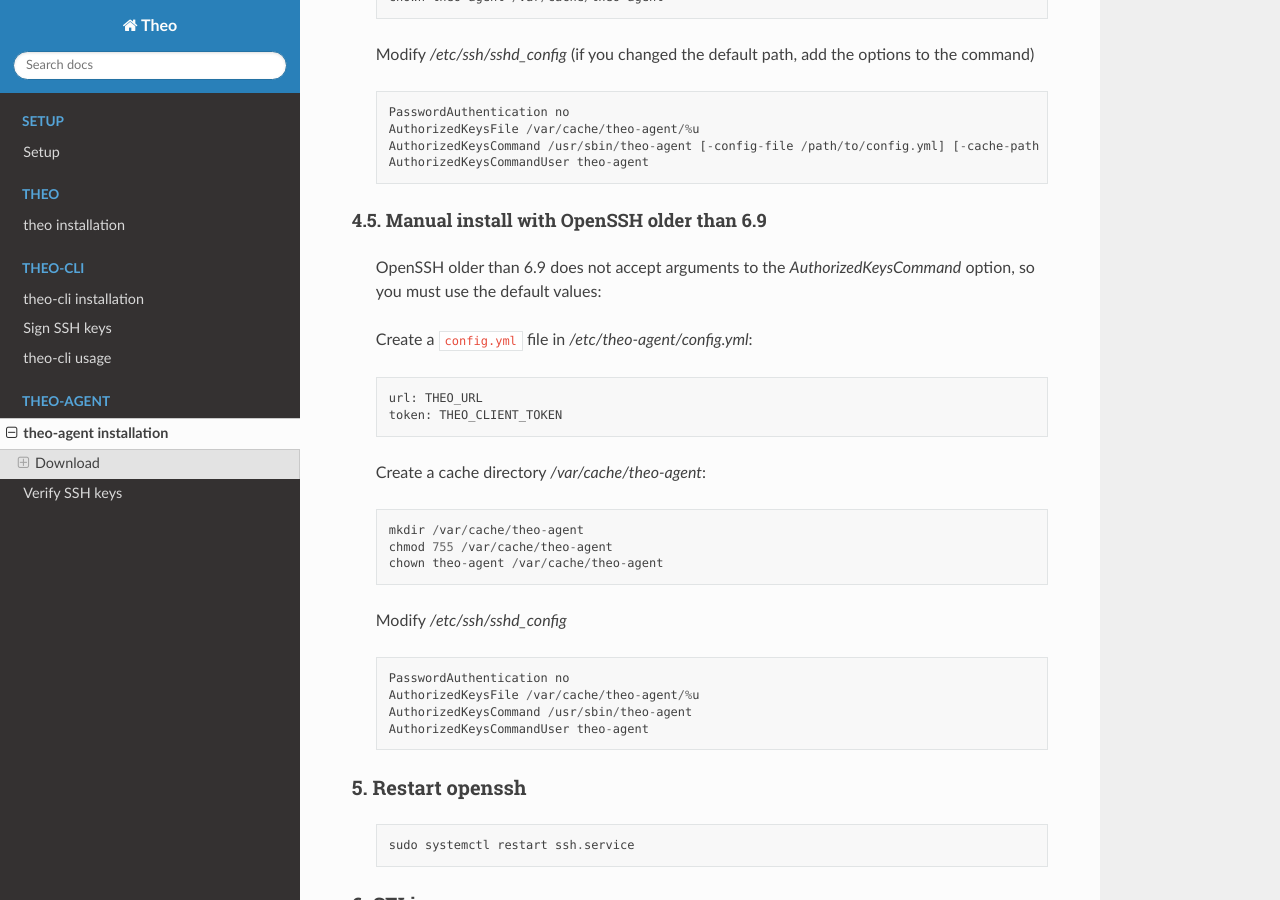
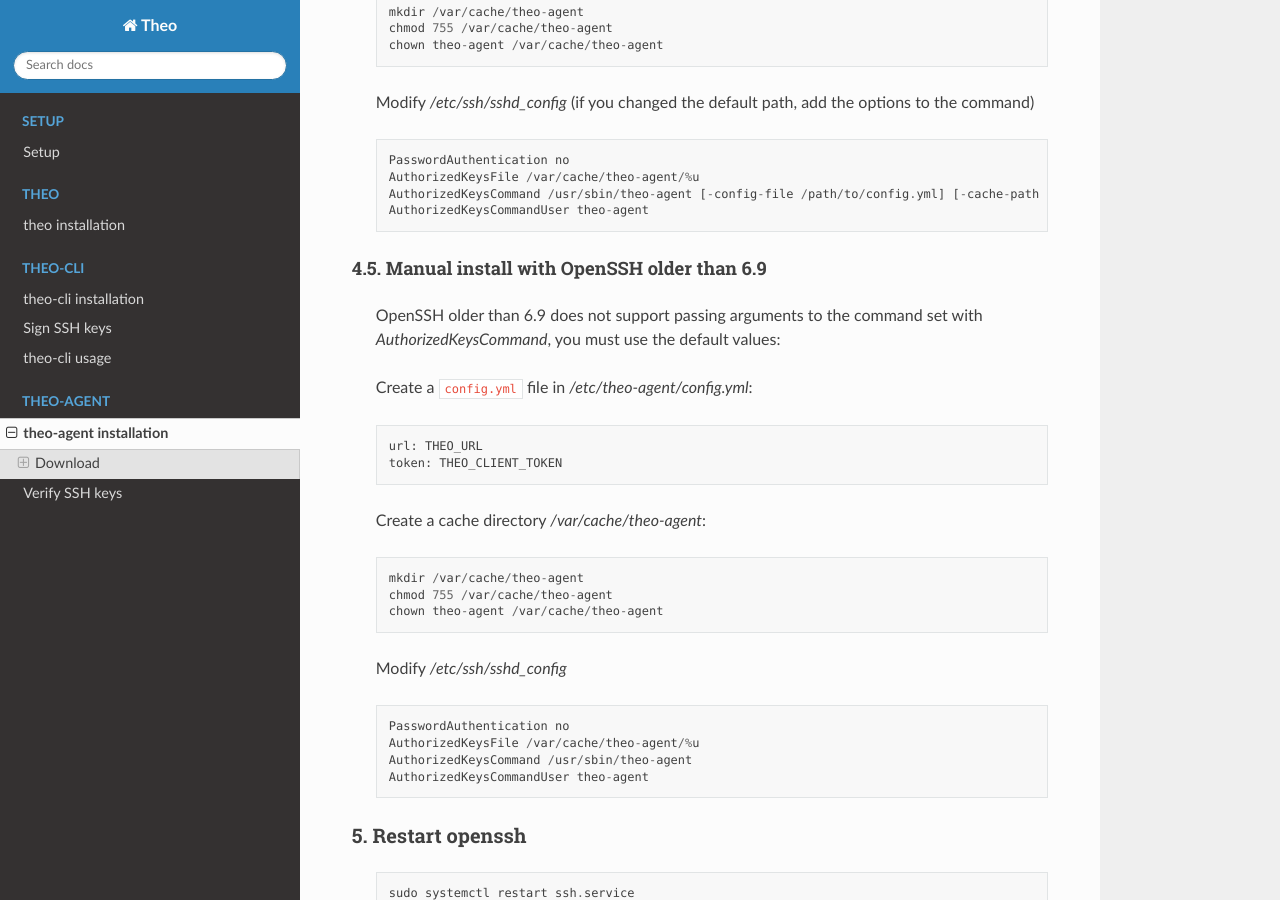
Before and after one commit to theoapp/theo-docs, a Sphinx documentation site: the page built from docs/theo-agent/installation.rst, in a window 1280 px wide and 900 px high, scrolled down 1851 px. Built offline with Sphinx 7.4.7 and the Read the Docs theme 2.0.0, drawn with Linux system fonts in a browser that asks for light colours; some of the changed text lies outside the part shown.

Commit message:
Rephrase OpenSSH < 6.9 limitation

```diff
--- a/docs/theo-agent/installation.rst
+++ b/docs/theo-agent/installation.rst
@@ -110,7 +112,7 @@
 4.5. Manual install with OpenSSH older than 6.9
 """"""""""""""""""""""""""""""""""""""""""""""""""""""""""
 
-    OpenSSH older than 6.9 does not accept arguments to the `AuthorizedKeysCommand` option, so you must use the default values:
+    OpenSSH older than 6.9 does not support passing arguments to the command set with `AuthorizedKeysCommand`, you must use the default values:
 
     Create a ``config.yml`` file in */etc/theo-agent/config.yml*:
 
```
Also changed, not shown: other parts of docs/theo-agent/installation.rst (+3 -1 lines).
